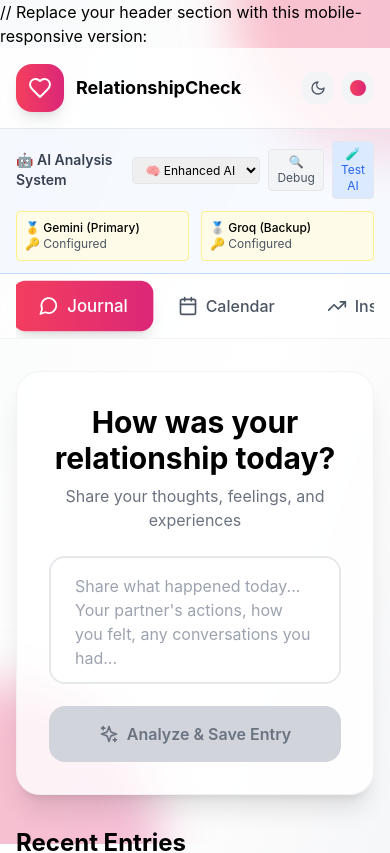
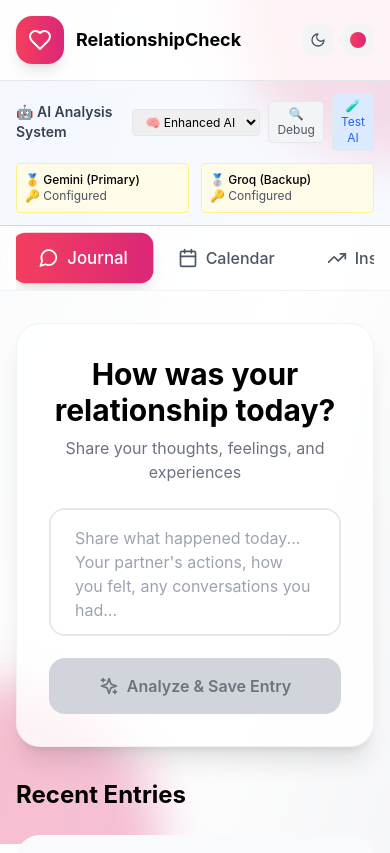
Before and after one commit to kiimlyn/relationship-check-app, a React (Create React App) app: page / in a window 390 px wide. Shown: the top 853 px of the page. Built offline with nearby package versions, Linux system fonts and the light colour scheme.

Commit message:
Updated App.js
So it looks good on phones

```diff
--- a/src/App.js
+++ b/src/App.js
@@ -1028,7 +1028,6 @@ function ModernRelationshipApp() {
 
       <div className="relative z-10">
         {/* Header */}
-// Replace your header section with this mobile-responsive version:
 
 <header className={`backdrop-blur-md ${
   isDarkMode ? 'bg-gray-900/80 border-gray-700' : 'bg-white/80 border-gray-200'
```
